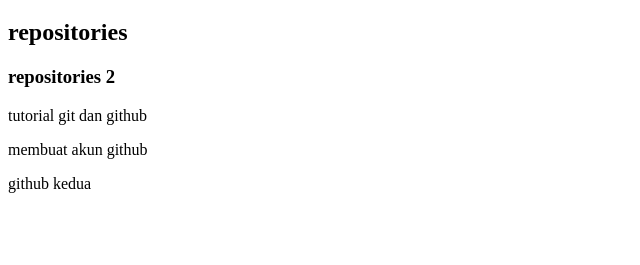
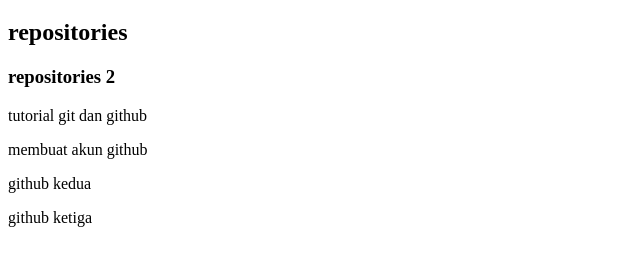
Before and after one commit to ilhamsyahfitrah/belajar-niomic, a plain HTML site: page body.html in a window 1280 px wide. Shown: the part 61-326 px from the top of the page, without its empty margins (0-640 px from the left). Drawn offline with Linux system fonts and the light colour scheme.

Commit message:
add element in body.html

```diff
--- a/body.html
+++ b/body.html
@@ -11,5 +11,6 @@
     <p>tutorial git dan github</p>
     <p>membuat akun github</p>
     <p>github kedua</p>
+    <p>github ketiga</p>
   </body>
 </html>
```
